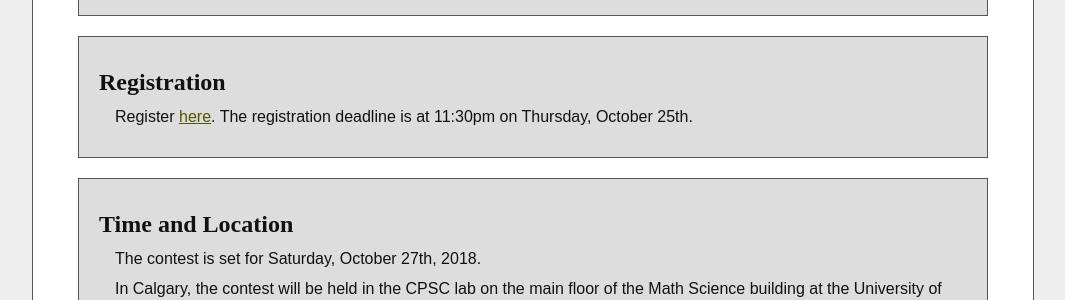
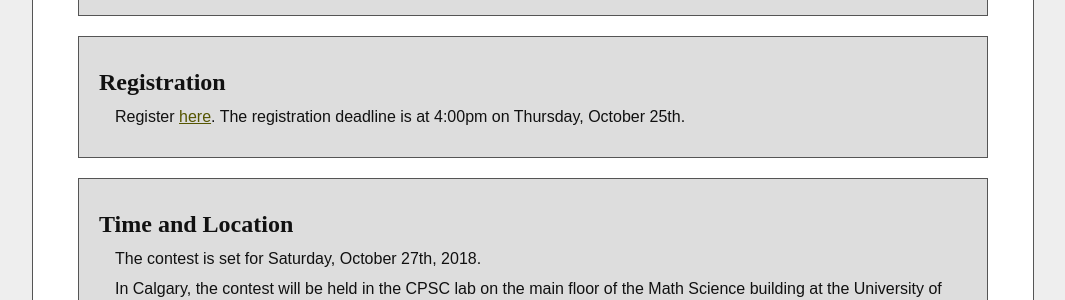
Before and after one commit to ProblemSolvingClub/psc-website, a Jekyll site: the page contests/acpc/2018/index.html, which Jekyll copies as it is, in a window 1280 px wide and 900 px high, scrolled down 843 px. Shown: the part 152-452 px from the top of the window, without its empty margins (107-1172 px from the left). Built offline with Jekyll 4.4.1, drawn with Linux system fonts in a browser that asks for light colours; some web fonts are replaced.

Commit message:
signup closing time

```diff
--- a/contests/acpc/2018/index.html
+++ b/contests/acpc/2018/index.html
@@ -96,7 +96,7 @@
            <b> Registration </b>
            <p>
 			 Register <a href="https://www.eventbrite.ca/e/alberta-collegiate-programming-contest-2018-tickets-50873456879" target="_blank">here</a>.
-			The registration deadline is at 11:30pm on Thursday, October 25th.
+			The registration deadline is at 4:00pm on Thursday, October 25th.
             </p>
         </div>
         <div class="infoblock">
```
